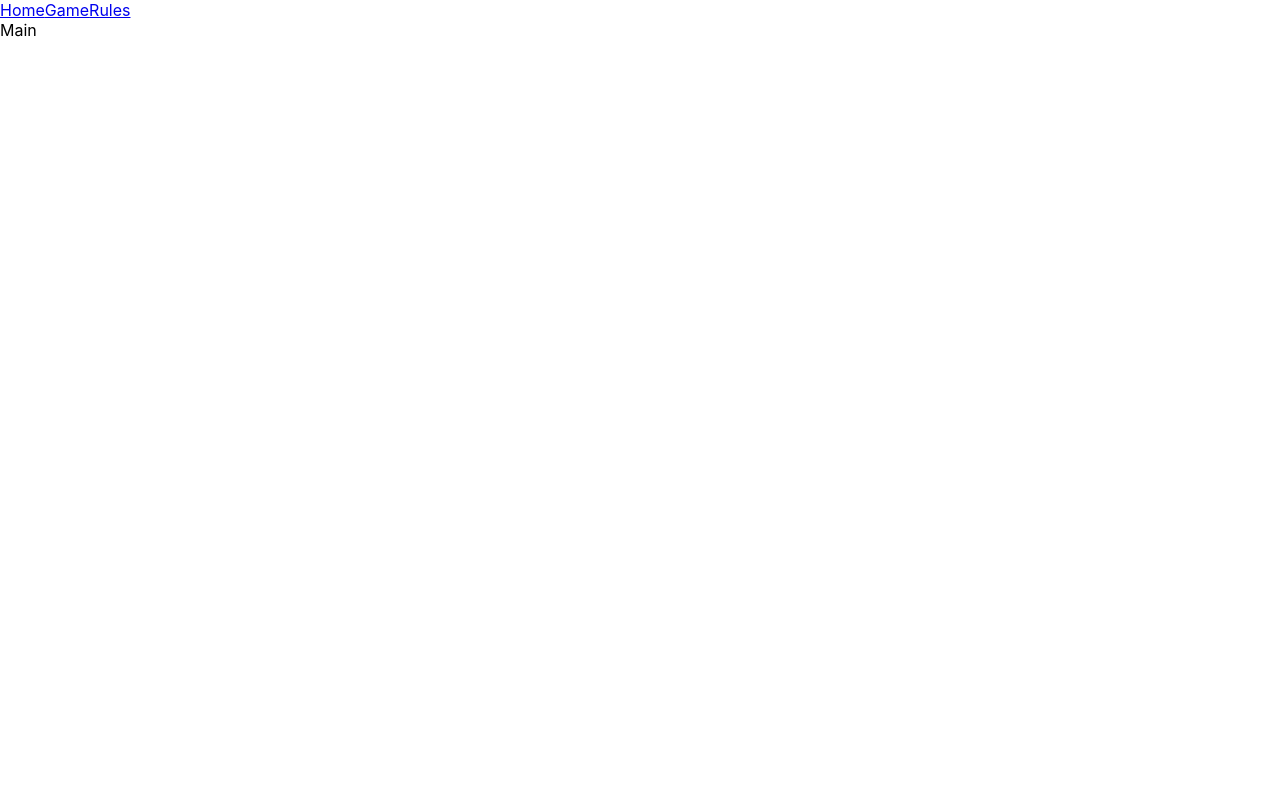
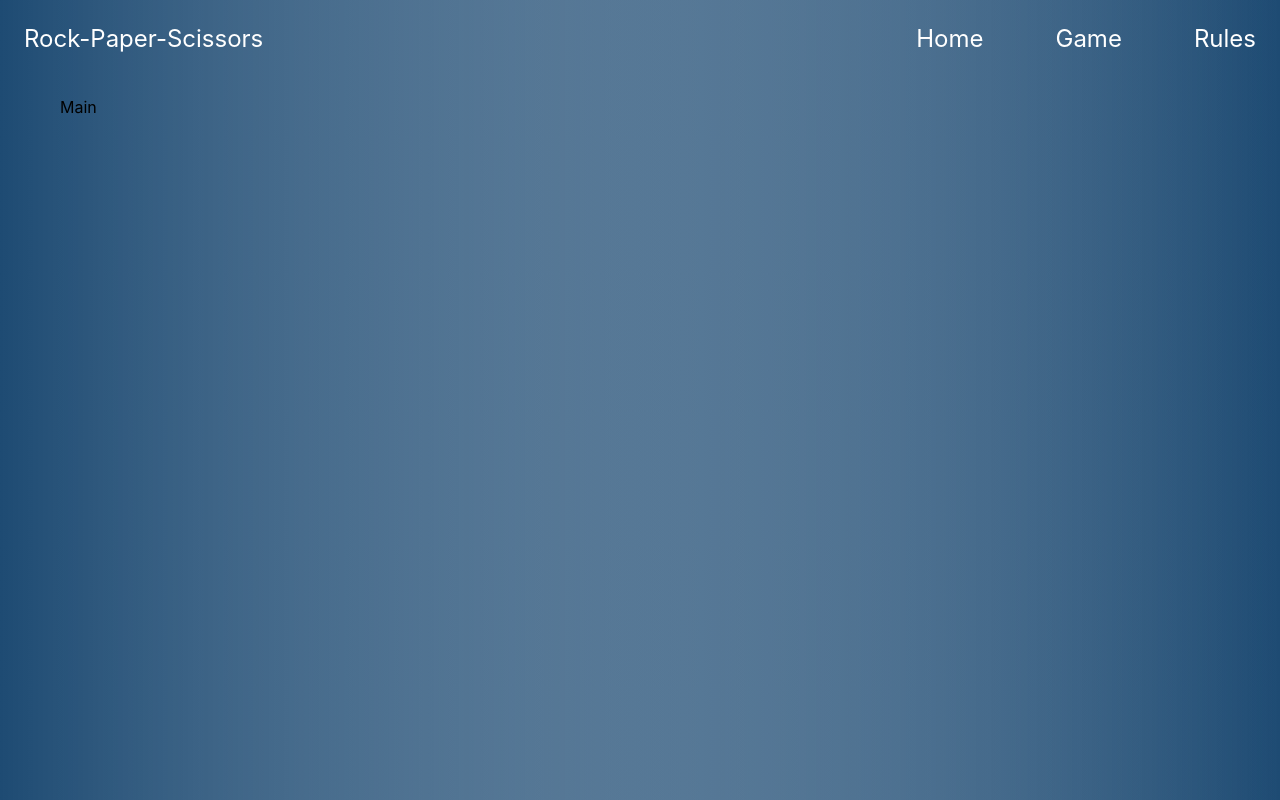
Before and after one commit to ShotAlex/react-game, a React (Create React App) app: page / in a window 1280 px wide. Built offline with nearby package versions, Linux system fonts and the light colour scheme.

Commit message:
feat: add header styles and for body

```diff
--- a/src/components/App.js
+++ b/src/components/App.js
@@ -1,9 +1,9 @@
-import '../styles/app.scss';
 import Header from './Header';
 import {Redirect, Route, Switch} from 'react-router-dom';
 import Main from './Main';
 import Game from './Game';
 import Rules from './Rules';
+import './../styles/app.scss';
 
 function App() {
   return (
--- a/src/components/Contacts.jsx
+++ b/src/components/Contacts.jsx
@@ -1,4 +1,5 @@
 import React from 'react';
+
 
 const Contacts = () => {
   return (
--- a/src/components/Footer.jsx
+++ b/src/components/Footer.jsx
@@ -1,4 +1,5 @@
 import React from 'react';
+import './../styles/footer.scss'
 
 const Footer = () => {
   return (
--- a/src/components/Header.jsx
+++ b/src/components/Header.jsx
@@ -1,12 +1,27 @@
 import React from 'react';
 import {Link} from 'react-router-dom';
+import './../styles/header.scss';
 
 const Header = () => {
   return (
-    <header>
-      <Link to="/">Home</Link>
-      <Link to="/game">Game</Link>
-      <Link to="/rules">Rules</Link>
+    <header className='header'>
+      <Link to='/' className='header-logo'>Rock-Paper-Scissors</Link>
+
+      <nav className='header-nav'>
+        <ul className='list'>
+          <li className='list-item'>
+            <Link to="/" className='list-item__link'>Home</Link>
+          </li>
+          <li className='list-item'>
+            <Link to="/game" className='list-item__link'>Game</Link>
+          </li>
+          <li className='list-item'>
+            <Link to="/rules" className='list-item__link'>Rules</Link>
+          </li>
+        </ul>
+      </nav>
+
+
     </header>
   );
 };
--- a/src/index.js
+++ b/src/index.js
@@ -1,9 +1,9 @@
 import React from 'react';
 import ReactDOM from 'react-dom';
-import './styles/index.scss';
-import App from './components/App';
 import reportWebVitals from './reportWebVitals';
 import {BrowserRouter} from 'react-router-dom';
+import App from './components/App';
+import './styles/index.scss';
 
 
 ReactDOM.render(
--- a/src/styles/app.scss
+++ b/src/styles/app.scss
@@ -0,0 +1,5 @@
+.main {
+  max-width: 1200px;
+  padding: 20px;
+  margin: 0 auto;
+}
--- a/src/styles/header.scss
+++ b/src/styles/header.scss
@@ -1,3 +1,37 @@
 .header {
-  padding: 20px;
+  padding: 1em;
+  display: flex;
+  justify-content: space-between;
+  font-size: 1.5em;
+  color: #fff;
+
+  &-logo {
+    text-decoration: none;
+    color: #fff;
+  }
+
+  &-nav {
+
+    .list {
+      display: flex;
+      list-style: none;
+
+      &-item {
+        & + .list-item {
+          margin-left: 3em;
+        }
+
+        &__link {
+          text-decoration: none;
+          color: #fff;
+          transition: .2s;
+
+          &:hover {
+            transform: scale(1.1);
+            color: burlywood;
+          }
+        }
+      }
+    }
+  }
 }
--- a/src/styles/index.scss
+++ b/src/styles/index.scss
@@ -15,4 +15,10 @@ body {
     sans-serif;
   -webkit-font-smoothing: antialiased;
   -moz-osx-font-smoothing: grayscale;
+
+  background:
+    linear-gradient(to right, rgba(30, 75, 115, 1), rgba(255, 255, 255, 0)),
+    linear-gradient(to left, rgba(30, 75, 115, 1), rgba(255, 255, 255, 0));
+
+
 }
--- a/src/styles/variables.scss
+++ b/src/styles/variables.scss
@@ -0,0 +1,4 @@
+$color-white: #fff;
+
+//&bg-color-first: rgba(30  75  115  / 100);
+//&bg-color-second: rgba(255  255  255 / 0);
```
